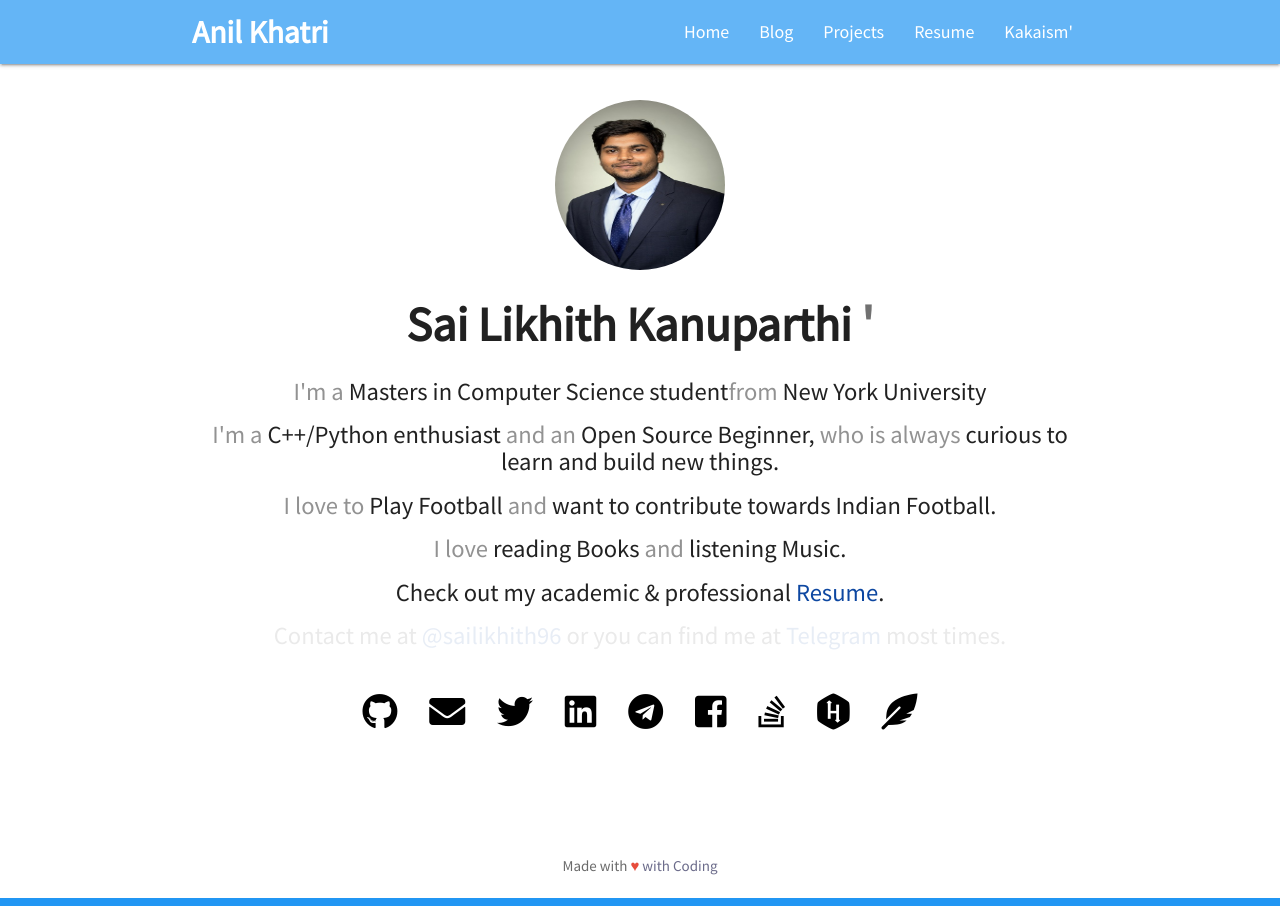
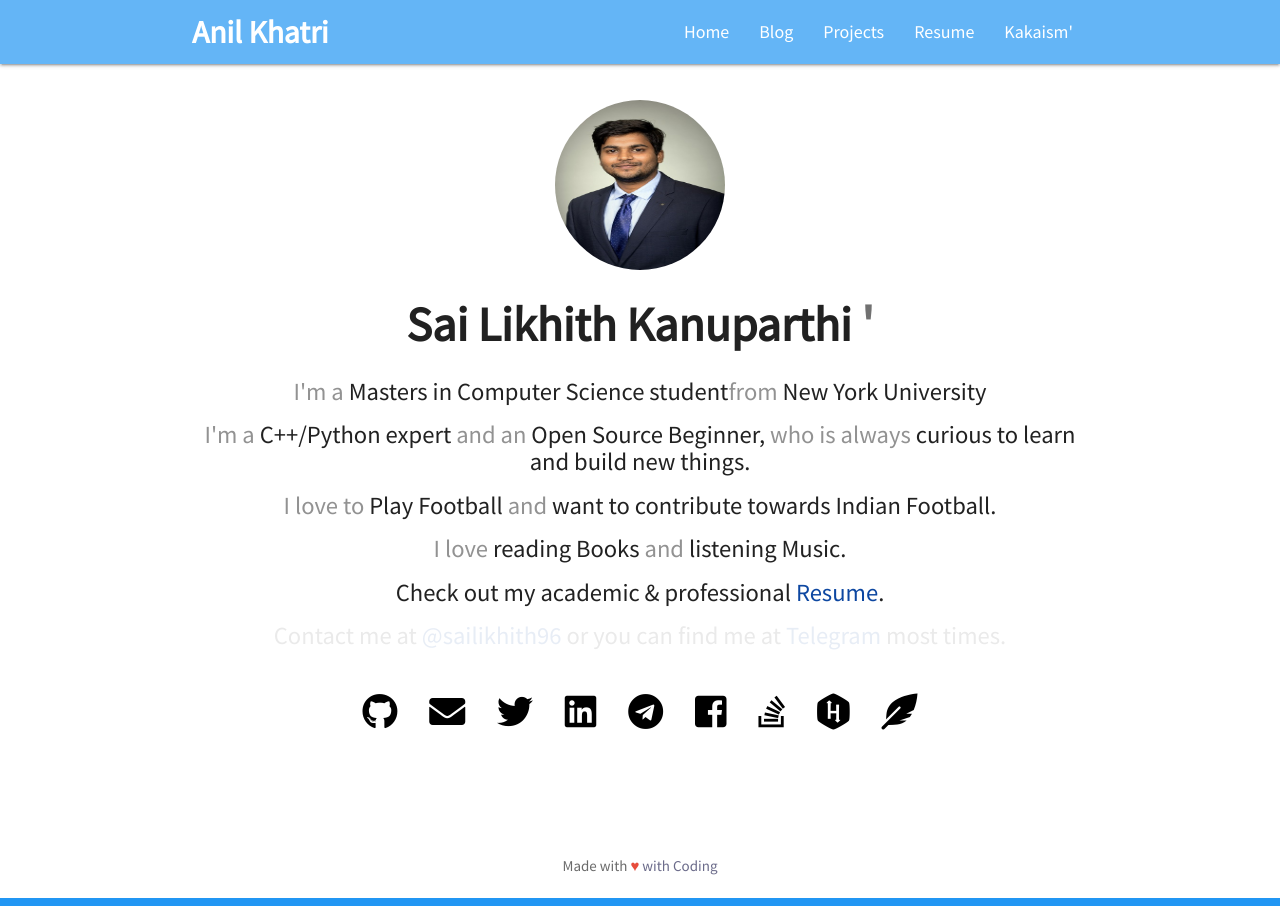
Before and after one commit to SaiLikhith7/Mywebsite, a Jekyll site: the page built from index.html, in a window 1280 px wide. Built offline with Jekyll 4.4.1, drawn with Linux system fonts in a browser that asks for light colours; nearby versions of some CDN libraries.

Commit message:
Update index.html

```diff
--- a/index.html
+++ b/index.html
@@ -24,7 +24,7 @@
       <span style="color:#929292;">I'm a </span>Masters in Computer Science student<span style="color:#929292;">from</span> New York University   </h5>
 
     <h5 id="test2">
-      <span style="color:#929292;">I'm a </span>C++/Python enthusiast
+      <span style="color:#929292;">I'm a </span>C++/Python expert
       <span style="color:#929292;">and an</span> Open Source Beginner,<span
         style="color:#929292;"
       >
```
